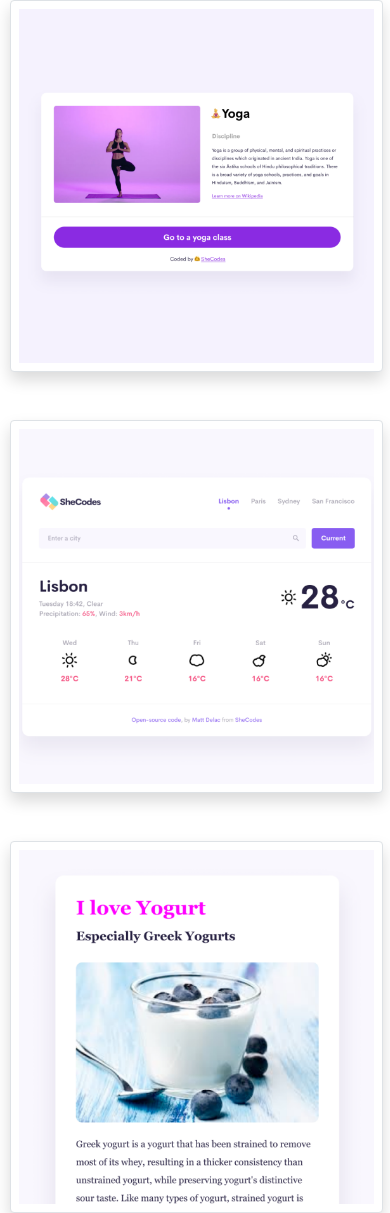
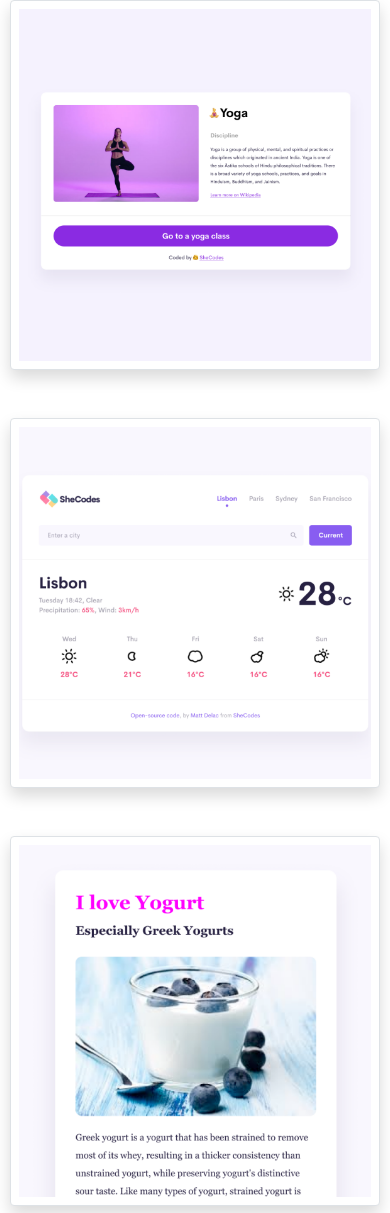
Before and after one commit to yuliialiuta/portfolio, a plain HTML site: page contact.html in a window 390 px wide. Shown: the part 464-1677 px from the top of the page. Drawn offline with nearby package versions, Linux system fonts and the light colour scheme.

Commit message:
fixed image styling

```diff
--- a/contact.html
+++ b/contact.html
@@ -65,23 +65,23 @@
       </p>
 
       <div class="row mt-5 mb-2 project-pictures">
-        <div class="col-4 pic">
+        <div class="col-sm-4">
           <img
-            class="img-fluid rounded img-thumbnail shadow p-2 mb-5 bg-body rounded"
+            class="img-fluid rounded img-thumbnail shadow p-2 mb-5 rounded"
             src="./pictures/yoga.png"
             alt="Yoga App"
           />
         </div>
-        <div class="col-4 pic">
+        <div class="col-sm-4">
           <img
-            class="img-fluid rounded img-thumbnail shadow p-2 mb-5 bg-body rounded"
+            class="img-fluid rounded img-thumbnail shadow p-2 mb-5 rounded"
             src="./pictures/weather.png"
             alt="Weather App"
           />
         </div>
-        <div class="col-4 pic">
+        <div class="col-sm-4">
           <img
-            class="img-fluid rounded img-thumbnail shadow p-2 mb-5 bg-body rounded"
+            class="img-fluid rounded img-thumbnail shadow p-2 mb-5 rounded"
             src="./pictures/yogurt.png"
             alt="Yogurt App"
           />
--- a/src/style.css
+++ b/src/style.css
@@ -121,7 +121,7 @@ a {
   background: royalblue;
 }
 
-@media (max-width: 768px) {
+@media (max-width: 576px) {
   .ua-heading {
     font-size: 30px;
     margin: 60px 10px 10px;
@@ -165,13 +165,11 @@ a {
 
   .project-pictures {
     display: block;
+    padding: 0 10px;
   }
 
-  .project-pictures .pic {
-    display: inline;
-  }
   .project-pictures img {
-    width: 90%;
-    margin: 0 10px;
+    width: 100%;
+    padding: 10px;
   }
 }
```
